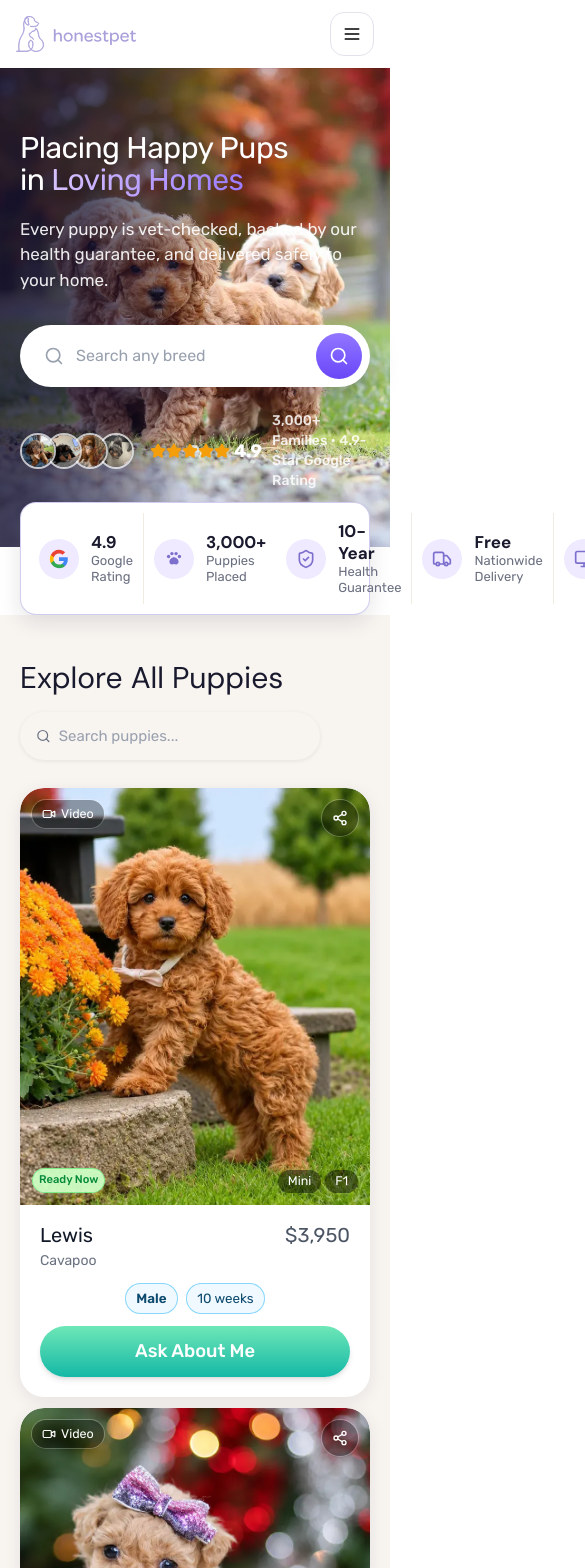
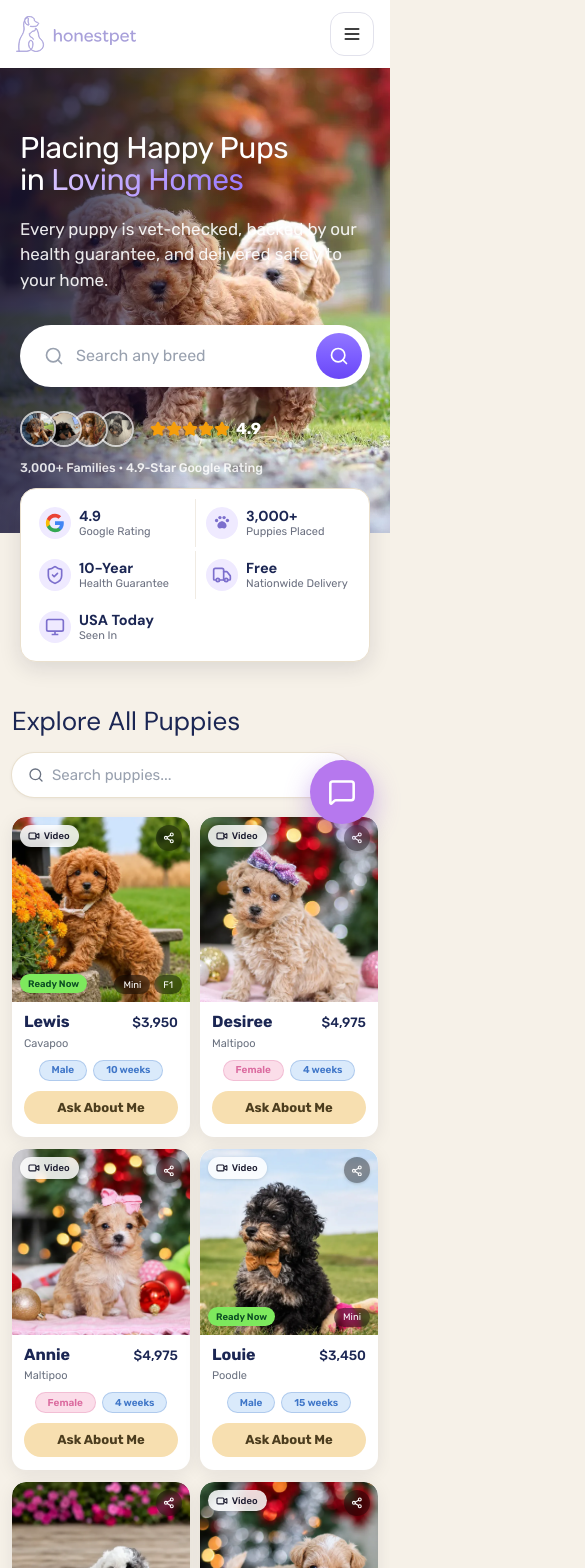
Before and after one commit to amirhs83/akita, a Next.js app: page / in a window 390 px wide. Shown: the top 1568 px of the page, 585 px wide, since content can reach past the window. Built offline with nearby package versions, Linux system fonts and the light colour scheme.

Commit message:
14f308e5-f3f8-43d2-ada5-7a7e5242e689

```diff
--- a/src/app/layout.tsx
+++ b/src/app/layout.tsx
@@ -28,7 +28,7 @@ export default function RootLayout({
   return (
     <html lang="en" suppressHydrationWarning>
       <body
-        className={`${rubik.variable} ${dmSans.variable} antialiased bg-white text-[#1f1b38]`}
+        className={`${rubik.variable} ${dmSans.variable} antialiased bg-[#F6F1E8] text-[#1B2653]`}
         style={{ fontFamily: "var(--font-rubik), var(--font-dm-sans), sans-serif" }}
       >
         {children}
--- a/src/app/page.tsx
+++ b/src/app/page.tsx
@@ -3,10 +3,11 @@ import Hero from "@/components/honestpet/Hero";
 import PuppiesExploreSection from "@/components/honestpet/PuppiesExploreSection";
 import InfoSection from "@/components/honestpet/InfoSection";
 import SiteFooter from "@/components/honestpet/SiteFooter";
+import ChatFab from "@/components/honestpet/ChatFab";
 
 export default function Home() {
   return (
-    <div className="flex min-h-screen flex-col bg-white">
+    <div className="flex min-h-screen flex-col bg-[#F6F1E8]">
       <SiteHeader />
       <main className="flex-1">
         <Hero />
@@ -14,6 +15,7 @@ export default function Home() {
         <InfoSection />
       </main>
       <SiteFooter />
+      <ChatFab />
     </div>
   );
 }
--- /dev/null
+++ b/src/components/honestpet/ChatFab.tsx
@@ -0,0 +1,13 @@
+import { MessageSquare } from "lucide-react";
+
+export default function ChatFab() {
+  return (
+    <button
+      type="button"
+      aria-label="Open chat"
+      className="fixed bottom-5 right-4 z-[900] flex h-16 w-16 cursor-pointer items-center justify-center rounded-full bg-[#B678EE] text-white shadow-[0_10px_26px_rgba(150,90,220,0.45)] transition-transform duration-150 hover:scale-105 hover:bg-[#AB66E8] active:scale-95 sm:bottom-6 sm:right-6"
+    >
+      <MessageSquare className="h-7 w-7" strokeWidth={2.2} />
+    </button>
+  );
+}
--- a/src/components/honestpet/Hero.tsx
+++ b/src/components/honestpet/Hero.tsx
@@ -116,7 +116,7 @@ export default function Hero() {
             </div>
 
             {/* Social proof row */}
-            <div className="mt-6 flex items-center gap-4">
+            <div className="mt-6 flex flex-wrap items-center gap-x-4 gap-y-2 max-md:gap-y-3">
               <div className="flex items-center">
                 {["/assets/goog1.webp", "/assets/goog2.webp", "/assets/goog3.webp", "/assets/goog4.webp"].map(
                   (src, i) => (
@@ -130,19 +130,17 @@ export default function Hero() {
                   )
                 )}
               </div>
-              <div className="flex items-center gap-2.5">
-                <div className="flex items-center gap-1">
+              <div className="flex items-center gap-1.5">
                 <span className="flex items-center">
                   {[0, 1, 2, 3, 4].map((i) => (
                     <Star key={i} className="h-4 w-4 fill-[#f59e0b] text-[#f59e0b]" />
                   ))}
                 </span>
-                  <span className="text-lg font-bold text-white">4.9</span>
+                <span className="text-lg font-bold text-white max-md:text-base">4.9</span>
               </div>
-                <span className="text-sm font-medium text-white/85">
+              <span className="text-sm font-medium text-white/85 max-md:basis-full max-md:text-[12.5px]">
                 3,000+ Families • 4.9-Star Google Rating
               </span>
-              </div>
             </div>
           </div>
 
@@ -179,23 +177,23 @@ export default function Hero() {
       {/* Stats bar */}
       <div className="relative z-[5] mx-auto -mt-[45px] max-w-[1180px] px-8 max-md:px-5">
         <div
-          className="flex items-stretch rounded-2xl border border-[rgba(124,111,205,0.35)] bg-white px-2 py-2.5 shadow-[0_6px_22px_rgba(26,26,46,0.12)]"
+          className="flex flex-wrap items-stretch rounded-2xl border border-[#EAE0CE] bg-white px-2 py-2.5 shadow-[0_6px_22px_rgba(26,26,46,0.12)] max-md:grid max-md:grid-cols-2 max-md:gap-y-1"
         >
           {statsItems.map((stat, i) => (
             <div
               key={stat.small}
-              className={`flex flex-1 items-center justify-center gap-3 px-4 py-0.5 max-md:basis-1/2 max-md:flex-grow-0 max-md:justify-start max-md:px-2.5 max-md:py-2 ${
-                i > 0 ? "border-l border-[#f0ebe3] max-md:nth-[3]:border-l-0" : ""
+              className={`flex min-w-0 flex-1 items-center justify-center gap-3 px-4 py-0.5 max-md:justify-start max-md:gap-2 max-md:px-2.5 max-md:py-2 ${
+                i > 0 ? "border-l border-[#f0ebe3] max-md:nth-[3]:border-l-0 max-md:nth-[5]:border-l-0" : ""
               }`}
             >
-              <span className="flex h-10 w-10 shrink-0 items-center justify-center rounded-full bg-[#efeaff] text-[#7c6fcd]">
+              <span className="flex h-10 w-10 shrink-0 items-center justify-center rounded-full bg-[#efeaff] text-[#7c6fcd] max-md:h-8 max-md:w-8">
                 {statIconMap[stat.icon]}
               </span>
-              <span className="flex flex-col leading-tight">
-                <span className="text-[17px] font-bold text-[#1a1a2e]" style={{ fontFamily: "var(--font-dm-sans), sans-serif" }}>
+              <span className="flex min-w-0 flex-col leading-tight">
+                <span className="whitespace-nowrap text-[17px] font-bold text-[#1B2653] max-md:truncate max-md:text-[14.5px]" style={{ fontFamily: "var(--font-dm-sans), sans-serif" }}>
                   {stat.big}
                 </span>
-                <span className="text-[13px] text-[#6b7080]">{stat.small}</span>
+                <span className="text-[13px] text-[#6b7080] max-md:text-[11px]">{stat.small}</span>
               </span>
             </div>
           ))}
--- a/src/components/honestpet/PuppiesExploreSection.tsx
+++ b/src/components/honestpet/PuppiesExploreSection.tsx
@@ -19,41 +19,41 @@ export default function PuppiesExploreSection() {
   });
 
   return (
-    <section className="bg-[rgb(248,244,240)] pb-10 pt-[60px] max-md:pb-5 max-md:pt-10">
-      <div className="mx-auto max-w-[1400px] px-12 max-md:px-5">
+    <section className="bg-[#F6F1E8] pb-10 pt-[60px] max-md:pb-8 max-md:pt-10">
+      <div className="mx-auto max-w-[1400px] px-12 max-md:px-3 sm:max-md:px-5">
         {/* Title row */}
-        <div className="mb-3 flex w-full items-center justify-between">
+        <div className="mb-3 flex w-full items-center justify-between gap-3">
           <h2
-            className="m-0 text-[clamp(30px,4vw,44px)] font-normal text-[#1a1a2e]"
+            className="m-0 text-[clamp(26px,4vw,44px)] font-normal text-[#1B2653]"
             style={{ fontFamily: "var(--font-dm-sans), sans-serif" }}
           >
             Explore All Puppies
           </h2>
-          <span className="hidden shrink-0 cursor-pointer items-center gap-1 whitespace-nowrap rounded-full bg-[#ede9ff] px-6 py-2 text-xl font-normal leading-7 text-[#7c6fcd] sm:inline-flex">
+          <span className="hidden shrink-0 cursor-pointer items-center gap-1 whitespace-nowrap rounded-full bg-[#EDE9FF] px-6 py-2 text-xl font-normal leading-7 text-[#7C5FD3] sm:inline-flex">
             View all
             <ChevronRight className="h-4 w-4" />
           </span>
         </div>
 
         {/* Search row */}
-        <div className="mb-7 flex w-full">
-          <div className="relative h-12 w-full max-w-[300px] rounded-3xl bg-[rgb(248,244,240)] shadow-[0_1px_4px_rgba(0,0,0,0.08)]">
+        <div className="mb-7 flex w-full max-md:mb-5">
+          <div className="relative h-12 w-full max-w-[340px] rounded-full bg-white shadow-[0_1px_4px_rgba(26,26,46,0.08)] ring-1 ring-[#E9E0CE] max-md:h-11">
             <span className="absolute inset-0 flex items-center gap-2 pl-4">
-              <Search className="h-4 w-4 text-gray-500" />
+              <Search className="h-4 w-4 shrink-0 text-gray-500" />
               <input
                 type="text"
                 value={query}
                 onChange={(e) => setQuery(e.target.value)}
                 placeholder="Search puppies..."
                 aria-label="Search puppies"
-                className="h-full w-full border-none bg-transparent pr-3 text-[15px] text-[#012d43] outline-none placeholder:text-gray-400"
+                className="h-full w-full border-none bg-transparent pr-3 text-[15px] text-[#1B2653] outline-none placeholder:text-gray-400"
               />
             </span>
           </div>
         </div>
 
-        {/* Grid */}
-        <div className="grid grid-cols-1 gap-[11px] sm:grid-cols-2 lg:grid-cols-3 xl:grid-cols-4">
+        {/* Grid — always 2 columns on mobile like the reference design */}
+        <div className="grid grid-cols-2 gap-x-2.5 gap-y-3 sm:gap-x-3.5 sm:gap-y-4 lg:grid-cols-3 lg:gap-x-[11px] xl:grid-cols-4">
           {visible.map((item) =>
             item.type === "puppy" ? (
               <PuppyCardItem key={item.puppy.id} puppy={item.puppy} />
@@ -63,9 +63,9 @@ export default function PuppiesExploreSection() {
           )}
         </div>
 
-        {/* See more */}
-        <div className="mt-8 flex justify-center">
-          <span className="inline-flex cursor-pointer items-center justify-center rounded-full border border-[#d5cfe8] bg-white px-10 py-3 text-lg font-medium text-[#6d5bd0] shadow-[0_2px_8px_rgba(26,26,46,0.06)]">
+        {/* See more — cream CTA matching the card buttons */}
+        <div className="mt-8 flex justify-center max-md:mt-6">
+          <span className="inline-flex cursor-pointer items-center justify-center rounded-full bg-[#F7DFB0] px-10 py-3 text-lg font-bold text-[#4C3D1E] shadow-[0_2px_8px_rgba(26,26,46,0.08)] transition-colors hover:bg-[#F5D89C]">
             See More
           </span>
         </div>
--- a/src/components/honestpet/PuppyCards.tsx
+++ b/src/components/honestpet/PuppyCards.tsx
@@ -4,60 +4,69 @@ import Image from "next/image";
 import { Share2, Video, Play } from "lucide-react";
 import type { Puppy, DeliveryVideoCard } from "@/data/puppies";
 
+/* ----------------------------------
+ * Design tokens (extracted from the reference design)
+ * - cream CTA:      #F7DFB0  / text #4C3D1E
+ * - ready-now green: #7DE95D / text #0A4D23
+ * - navy text:      #1B2653
+ * - male chip:      #DAEAFB / #3F76C8
+ * - female chip:    #FBDDE9 / #DB6B9F
+ * ---------------------------------- */
+
+const GENDER_STYLES: Record<string, { bg: string; color: string; ring: string }> = {
+  Male: { bg: "#DAEAFB", color: "#3F76C8", ring: "rgba(63,118,200,0.28)" },
+  Female: { bg: "#FBDDE9", color: "#DB6B9F", ring: "rgba(219,107,159,0.28)" },
+};
+
 function PuppyCardItem({ puppy }: { puppy: Puppy }) {
+  const genderStyle = GENDER_STYLES[puppy.gender] ?? GENDER_STYLES.Male;
+
   return (
-    <div className="group flex w-full cursor-pointer justify-center" id={`pet-card-${puppy.id}`}>
-      <div className="flex w-full flex-col overflow-hidden rounded-3xl bg-white shadow-[0_4px_18px_rgba(26,26,46,0.08)] transition-shadow duration-200 hover:shadow-[0_10px_28px_rgba(26,26,46,0.14)]">
+    <div className="@container group flex w-full cursor-pointer justify-center" id={`pet-card-${puppy.id}`}>
+      <div className="flex w-full flex-col overflow-hidden rounded-[max(7cqw,14px)] bg-white shadow-[0_4px_18px_rgba(26,26,46,0.08)] transition-shadow duration-200 hover:shadow-[0_10px_28px_rgba(26,26,46,0.16)]">
         {/* Photo */}
-        <div className="relative min-h-0 flex-1 overflow-hidden rounded-t-3xl" style={{ aspectRatio: "1 / 1.19" }}>
+        <div className="relative min-h-0 flex-1 overflow-hidden rounded-t-[max(7cqw,14px)]" style={{ aspectRatio: "1 / 1.04" }}>
           <Image
             src={puppy.image}
             alt={`Image of ${puppy.name}`}
             fill
-            sizes="(max-width: 700px) 50vw, (max-width: 1190px) 33vw, 26rem"
+            sizes="(max-width: 1023px) 46vw, (max-width: 1279px) 31vw, 24rem"
             className="object-cover object-[center_top]"
           />
 
-          {/* Video pill (top-left) */}
+          {/* Video pill (top-left) — frosted white like reference */}
           {puppy.hasVideo && (
-            <span className="absolute left-3 top-3 z-[3] inline-flex h-7 items-center gap-[5px] rounded-full bg-black/35 pl-2.5 pr-[10px] text-[12.5px] font-normal leading-none text-white shadow-[0_1px_2px_rgba(0,0,0,0.1),0_0_0_1px_rgba(255,255,255,0.25)]">
-              <Video className="h-3.5 w-3.5" />
+            <span className="absolute left-[max(2.7cqw,8px)] top-[max(2.7cqw,8px)] z-[3] inline-flex items-center gap-[0.4em] rounded-full bg-white/85 py-[0.5em] pl-[0.85em] pr-[0.95em] text-[max(4.9cqw,9.5px)] font-medium leading-none text-[#1a1a2e] shadow-[0_1px_3px_rgba(0,0,0,0.12)] backdrop-blur-[3px]">
+              <Video className="h-[1.25em] w-[1.25em]" strokeWidth={2.2} />
               Video
             </span>
           )}
 
           {/* Share button (top-right) */}
           <span
-            className="absolute right-3 top-3 z-[3] flex h-9 w-9 items-center justify-center rounded-full text-white shadow-[0_1px_2px_rgba(0,0,0,0.1),0_0_0_1px_rgba(255,255,255,0.25)]"
-            style={{ background: "rgba(0,0,0,0.35)" }}
+            className="absolute right-[max(2.7cqw,8px)] top-[max(2.7cqw,8px)] z-[3] flex aspect-square w-[max(9cqw,26px)] items-center justify-center rounded-full bg-black/40 text-white shadow-[0_1px_3px_rgba(0,0,0,0.15)] backdrop-blur-[3px]"
             aria-label={`Share ${puppy.name}`}
           >
-            <Share2 className="h-4 w-4" />
+            <Share2 className="h-[45%] w-[45%]" strokeWidth={2.2} />
           </span>
 
           {/* Bottom badges */}
-          <div className="pointer-events-none absolute inset-x-0 bottom-0 z-[3] flex items-end justify-between p-3">
+          <div className="pointer-events-none absolute inset-x-0 bottom-0 z-[3] flex items-end justify-between p-[max(2.7cqw,8px)]">
             <span>
               {puppy.readyNow && (
-                <span
-                  className="inline-flex h-[1.55rem] items-center whitespace-nowrap rounded-full px-[7px] text-[11.2px] font-medium text-[#058a3a]"
-                  style={{
-                    background: "linear-gradient(rgba(57,255,20,0.24), rgba(57,255,20,0.24)), rgba(255,255,255,0.92)",
-                    boxShadow: "inset 0 0 0 1px rgba(34,220,70,0.45)",
-                  }}
-                >
+                <span className="inline-flex items-center whitespace-nowrap rounded-full bg-[#7DE95D] px-[0.85em] py-[0.5em] text-[max(4.9cqw,9.5px)] font-semibold leading-none text-[#0A4D23] shadow-[0_1px_3px_rgba(0,0,0,0.12)]">
                   Ready Now
                 </span>
               )}
             </span>
-            <span className="flex items-center gap-1">
+            <span className="flex items-center gap-[max(1.2cqw,4px)]">
               {puppy.mini && (
-                <span className="inline-flex h-[1.45rem] items-center rounded-full bg-black/45 px-2.5 text-[12.5px] font-normal text-white">
+                <span className="inline-flex items-center rounded-full bg-black/45 px-[0.95em] py-[0.5em] text-[max(4.9cqw,9.5px)] font-normal leading-none text-white backdrop-blur-[2px]">
                   Mini
                 </span>
               )}
               {puppy.generation && (
-                <span className="inline-flex h-[1.45rem] items-center rounded-full bg-black/45 px-2.5 text-[12.5px] font-normal text-white">
+                <span className="inline-flex items-center rounded-full bg-black/45 px-[0.95em] py-[0.5em] text-[max(4.9cqw,9.5px)] font-normal leading-none text-white backdrop-blur-[2px]">
                   {puppy.generation}
                 </span>
               )}
@@ -66,40 +75,46 @@ function PuppyCardItem({ puppy }: { puppy: Puppy }) {
         </div>
 
         {/* Info */}
-        <div className="flex flex-col px-5 pb-5 pt-4">
-          <div className="flex items-baseline justify-between gap-3">
-            <span className="whitespace-nowrap text-xl font-normal leading-tight text-[#111827]">{puppy.name}</span>
-            <span className="whitespace-nowrap text-xl font-normal text-[#4b5563]">{puppy.price}</span>
+        <div className="flex flex-col px-[max(6.2cqw,12px)] pb-[max(6.5cqw,13px)] pt-[max(4.2cqw,10px)]">
+          {/* Name + price */}
+          <div className="flex items-baseline justify-between gap-[2cqw]">
+            <span className="min-w-0 truncate whitespace-nowrap text-[max(9cqw,16px)] font-bold leading-tight text-[#1B2653]">
+              {puppy.name}
+            </span>
+            <span className="whitespace-nowrap text-[max(7.6cqw,13.5px)] font-medium leading-tight text-[#1B2653]">
+              {puppy.price}
+            </span>
           </div>
-          <p className="mt-0.5 text-sm text-[#6b7280]">{puppy.breed}</p>
+          <p className="mt-[0.3em] text-[max(5.6cqw,11px)] leading-snug text-[#6B7280]">{puppy.breed}</p>
 
-          <div className="mt-3 flex flex-wrap justify-center gap-2 text-[13.4px]">
+          {/* Gender + age chips */}
+          <div className="mt-[max(3.8cqw,9px)] flex flex-wrap items-center justify-center gap-[max(2cqw,6px)]">
             <span
-              className="inline-flex min-w-[3.2em] items-center justify-center rounded-full px-[0.85em] py-[0.4em] font-semibold"
+              className="inline-flex items-center justify-center whitespace-nowrap rounded-full px-[1.3em] py-[0.55em] text-[max(5.4cqw,10px)] font-semibold leading-none"
               style={{
-                background: puppy.gender === "Male" ? "rgba(240,249,255,0.95)" : "rgba(253,242,248,0.95)",
-                color: puppy.gender === "Male" ? "#0c4a6e" : "#cc1f6a",
-                boxShadow: puppy.gender === "Male" ? "inset 0 0 0 1px rgba(125,211,252,0.9)" : "inset 0 0 0 1px rgba(249,168,212,0.9)",
+                background: genderStyle.bg,
+                color: genderStyle.color,
+                boxShadow: `inset 0 0 0 1px ${genderStyle.ring}`,
               }}
             >
               {puppy.gender}
             </span>
             <span
-              className="inline-flex min-w-[3.2em] items-center justify-center rounded-full px-[0.85em] py-[0.4em] font-normal"
+              className="inline-flex items-center justify-center whitespace-nowrap rounded-full px-[1.3em] py-[0.55em] text-[max(5.4cqw,10px)] font-semibold leading-none"
               style={{
-                background: puppy.gender === "Male" ? "rgba(240,249,255,0.95)" : "rgba(253,242,248,0.95)",
-                color: puppy.gender === "Male" ? "#0c4a6e" : "#cc1f6a",
-                boxShadow: puppy.gender === "Male" ? "inset 0 0 0 1px rgba(125,211,252,0.9)" : "inset 0 0 0 1px rgba(249,168,212,0.9)",
+                background: GENDER_STYLES.Male.bg,
+                color: GENDER_STYLES.Male.color,
+                boxShadow: `inset 0 0 0 1px ${GENDER_STYLES.Male.ring}`,
               }}
             >
               {puppy.weeks}
             </span>
           </div>
 
+          {/* CTA — cream button like reference */}
           <button
             type="button"
-            className="mt-3 inline-flex w-full cursor-pointer items-center justify-center gap-2 rounded-full px-4 py-3 text-[1.15rem] font-medium text-white shadow-[0_4px_6px_-1px_rgba(0,0,0,0.1),0_2px_4px_-2px_rgba(0,0,0,0.1)] transition-transform duration-150 hover:brightness-[1.03]"
-            style={{ background: "linear-gradient(to bottom, #6ee7b7 0%, #14b8a6 100%)" }}
+            className="mt-[max(4.2cqw,10px)] inline-flex w-full cursor-pointer items-center justify-center rounded-full bg-[#F7DFB0] px-[1em] py-[0.8em] text-[max(7.2cqw,13px)] font-bold leading-none text-[#4C3D1E] transition-[filter,transform] duration-150 hover:bg-[#F5D89C] active:scale-[0.985]"
           >
             Ask About Me
           </button>
@@ -111,17 +126,17 @@ function PuppyCardItem({ puppy }: { puppy: Puppy }) {
 
 function VideoCardItem({ video }: { video: DeliveryVideoCard }) {
   return (
-    <div className="relative h-full min-h-[380px] w-full cursor-pointer">
+    <div className="@container relative h-full w-full min-h-[80cqw] cursor-pointer">
       <video
         src={video.src}
         muted
         loop
         playsInline
         preload="metadata"
-        className="absolute inset-0 h-full w-full rounded-3xl object-cover"
+        className="absolute inset-0 h-full w-full rounded-[max(7cqw,14px)] object-cover"
       />
       <div
-        className="absolute inset-0 top-0 flex flex-col items-center justify-center rounded-3xl text-white"
+        className="absolute inset-0 top-0 flex flex-col items-center justify-center rounded-[max(7cqw,14px)] text-white"
         style={{ background: "rgba(30,30,30,0.5)" }}
       >
         <Play className="h-9 w-9 fill-current" />
--- a/src/components/honestpet/SiteFooter.tsx
+++ b/src/components/honestpet/SiteFooter.tsx
@@ -16,7 +16,7 @@ export default function SiteFooter() {
   const [email, setEmail] = useState("");
 
   return (
-    <footer className="bg-[#0d0d1b] pb-7 pt-14 text-white">
+    <footer className="bg-[#141C38] pb-7 pt-14 text-white">
       <div className="mx-auto flex max-w-[1440px] flex-col px-8 max-md:px-5">
         {/* Top row */}
         <div className="mb-10 flex flex-wrap items-center justify-between gap-6">
@@ -72,7 +72,7 @@ export default function SiteFooter() {
           {/* Side column */}
           <div className="flex w-full flex-col gap-4 lg:w-[340px]">
             {/* Subscribe card */}
-            <div className="rounded-2xl border border-white/10 bg-[#13132a] p-5">
+            <div className="rounded-2xl border border-white/10 bg-[#1B2444] p-5">
               <div className="mb-4 flex items-start gap-3">
                 <span className="flex h-10 w-10 shrink-0 items-center justify-center rounded-full bg-[rgba(124,111,205,0.18)] text-[#9c90d9]">
                   <Mail className="h-4.5 w-4.5" />
@@ -94,7 +94,7 @@ export default function SiteFooter() {
                 <button
                   type="submit"
                   aria-label="Subscribe"
-                  className="flex w-12 shrink-0 cursor-pointer items-center justify-center bg-[#7c6fcd] text-white transition-colors hover:bg-[#8d81d6]"
+                  className="flex w-12 shrink-0 cursor-pointer items-center justify-center bg-[#F7DFB0] text-[#4C3D1E] transition-colors hover:bg-[#F5D89C]"
                 >
                   <ArrowRight className="h-4 w-4" />
                 </button>
@@ -102,7 +102,7 @@ export default function SiteFooter() {
             </div>
 
             {/* Secure payments card */}
-            <div className="rounded-2xl border border-white/10 bg-[#13132a] p-4">
+            <div className="rounded-2xl border border-white/10 bg-[#1B2444] p-4">
               <div className="mb-3 flex items-start gap-3">
                 <span className="flex h-9 w-9 shrink-0 items-center justify-center rounded-full bg-[rgba(124,111,205,0.18)] text-[#9c90d9]">
                   <Lock className="h-4 w-4" />
```
Also changed, not shown: src/components/honestpet/InfoSection.tsx (+17 -17 lines), upload/pasted_image_1795329572004.png (added). Lines whose indentation alone changed are shown as unchanged.
